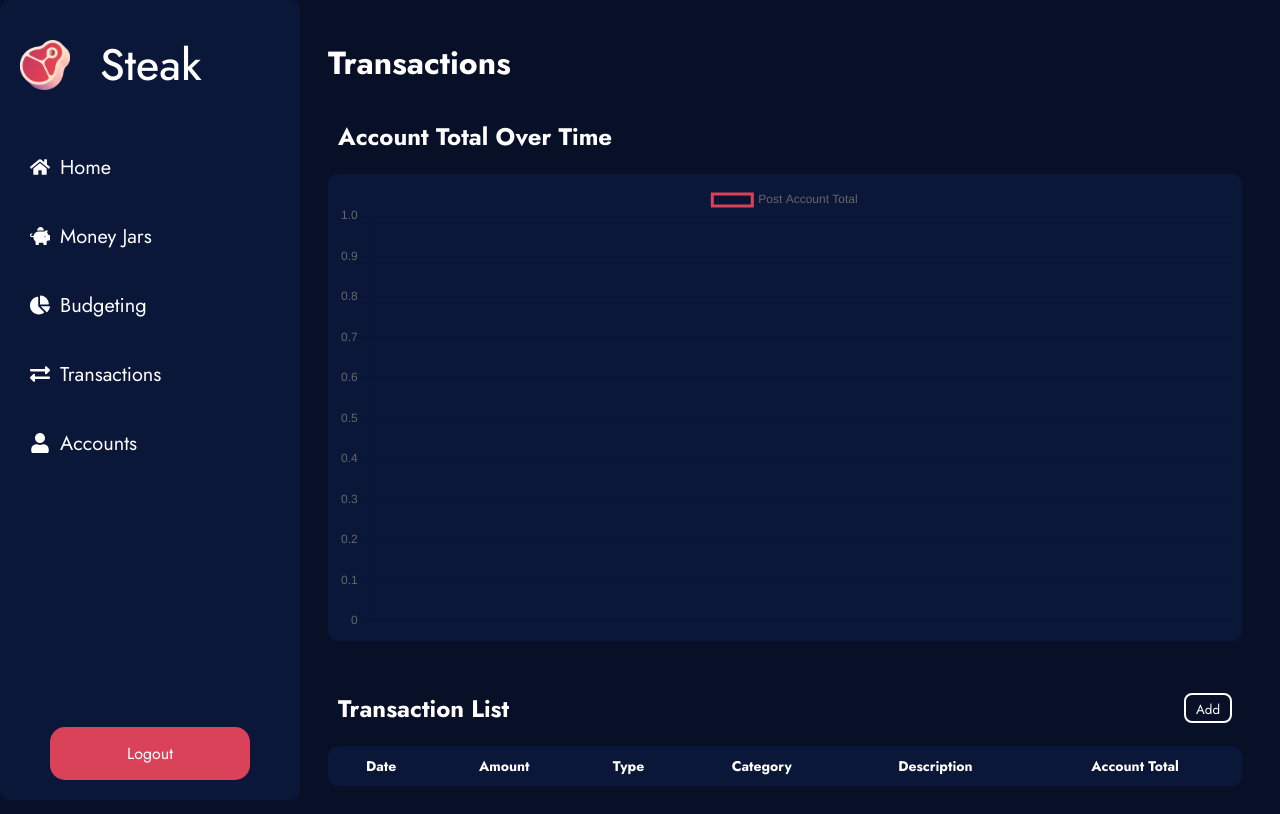
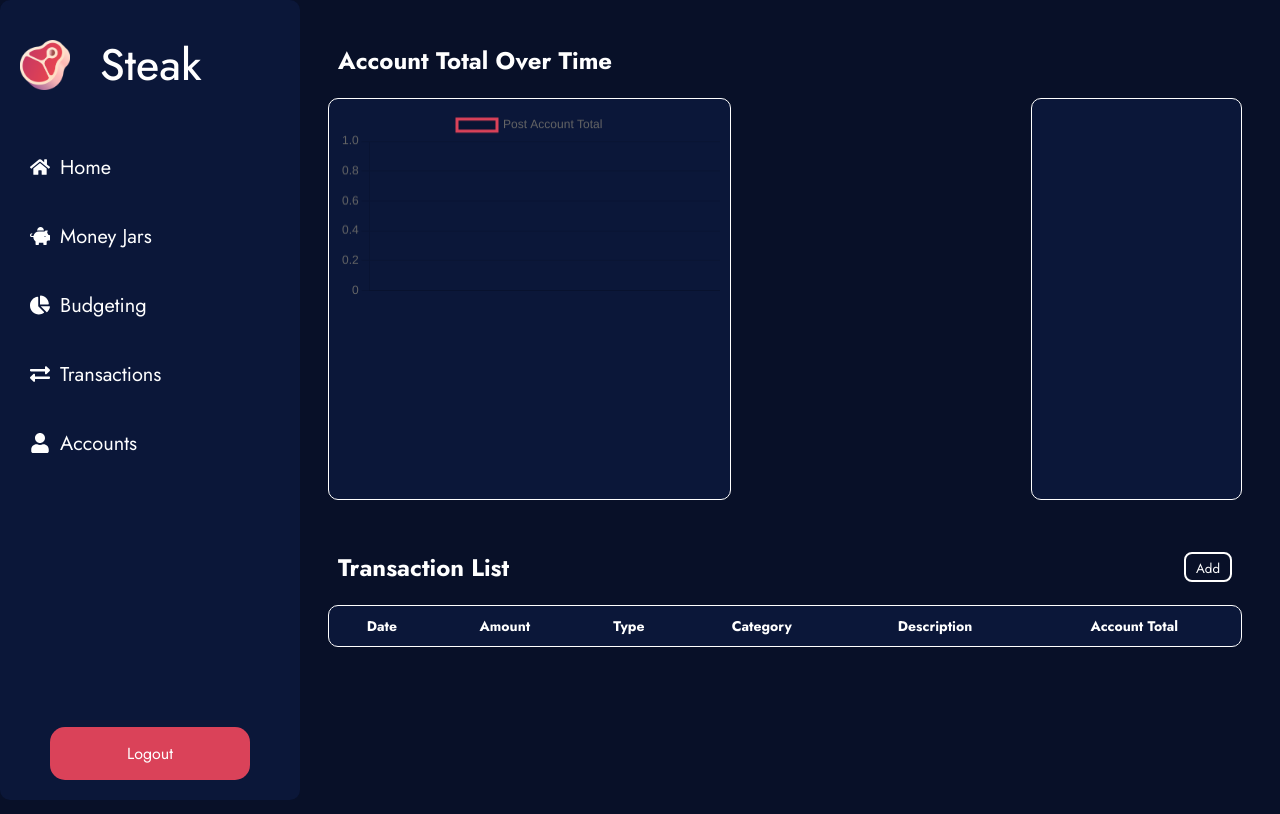
Before and after one commit to UniOfGreenwich/elee1149-coursework--steak, a React (Vite) app in the folder steakinc-web-app/steakinc-web-app/: page /transactions in a window 1280 px wide. Built offline with nearby package versions, Linux system fonts and the light colour scheme.

Commit message:
Styling updates for transactions and accounts

```diff
--- a/steakinc-web-app/steakinc-web-app/src/AccountScreen/AccountScreen.css
+++ b/steakinc-web-app/steakinc-web-app/src/AccountScreen/AccountScreen.css
@@ -162,7 +162,7 @@
     border-radius: 10px;
     border: 1px solid #ffffff;
     box-sizing: border-box;
-    margin-top: 20px;
+    margin: 20px 0;
 }
 
 .pie-chart {
@@ -178,6 +178,7 @@
 
 .account-summary-container {
     display: block;
+    margin-top: 10px;
 }
 
 .account-selected-item {
@@ -249,6 +250,16 @@
     text-align: center;
 }
 
+.accounts-transaction-chart-container {
+    width: 100%;
+    min-height: 300px;
+    max-height: 600px;
+    min-width: 200px;
+    max-width: 950px;
+    margin: 0 auto;
+    border-radius: 10px;
+}
+
 @media (min-width: 768px) {
     .account-selected-container, .pie-chart-container {
         width: 300px;
@@ -285,9 +296,24 @@
         font-size: 30px;
         margin: 0 0 20px 90px;
     }
+
+    .account-summary-container {
+        margin-bottom: 50px;
+    }
+
+    .accounts-transaction-chart-container {
+        min-width: 200px;
+        max-width: 350px;
+    }
 }
 
 @media (min-width: 1224px) {
+
+    .accounts-transaction-chart-container {
+        min-width: 500px;
+        max-width: 650px;
+    }
+
     .accounts-title-text {
         margin-left: 320px;
     }
@@ -315,10 +341,24 @@
     .account-selected-container, .pie-chart-container {
         width: 400px;
     }
+
+    .accounts-transaction-chart-container {
+        min-width: 500px;
+        max-width: 800px;
+    }
 }
 
 @media (min-width: 1701px) {
     .account-selected-container, .pie-chart-container {
-        width: 500px;
+        width: 475px;
+    }
+
+    .account-summary-container {
+        margin-right: 40px;
+    }
+
+    .accounts-transaction-chart-container {
+        min-width: 500px;
+        max-width: 950px;
     }
 }
--- a/steakinc-web-app/steakinc-web-app/src/AccountScreen/AccountScreen.jsx
+++ b/steakinc-web-app/steakinc-web-app/src/AccountScreen/AccountScreen.jsx
@@ -134,7 +134,6 @@ function AccountsScreen() {
 
     return (
         <div>
-            <h1 className="accounts-title-text">Accounts</h1>
             <NavSideBar />
             <div className="accounts-wrapper">
                 <div className="account-summary-container">
@@ -156,8 +155,10 @@ function AccountsScreen() {
                         </div>
                     </div>
                 </div>
-                <div className="transactions-chart-container">
-                    <TransactionsChart transactions={transactions} />
+                <div className="accounts-transaction-chart-container">
+                    <div className="accounts-transaction-chart">
+                        <TransactionsChart transactions={transactions} />
+                    </div>
                 </div>
                 {width >= 1024 ? (
                     <VerticalCarouselAccounts accounts={accounts} setSelectedAccount={setSelectedAccount} />
--- a/steakinc-web-app/steakinc-web-app/src/AccountScreen/HorizontalCarouselAccounts.css
+++ b/steakinc-web-app/steakinc-web-app/src/AccountScreen/HorizontalCarouselAccounts.css
@@ -4,6 +4,7 @@
     padding-top: 20px;
     background-color: #0B1739;
     border-radius: 10px;
+    border: 1px solid #ffffff;
 }
 
 .horizontal-account-container {
@@ -18,6 +19,7 @@
     border: 3px solid #DA4259;
     color: #ffffff;
     border-radius: 30px;
+
 
     p {
         font-size: 15px;
--- a/steakinc-web-app/steakinc-web-app/src/TransactionScreen/TransactionScreen.css
+++ b/steakinc-web-app/steakinc-web-app/src/TransactionScreen/TransactionScreen.css
@@ -47,8 +47,9 @@
     color: #ffffff;
     background-color: #0B1739;
     border-radius: 10px;
-    max-height: 500px;
+    max-height: 450px;
     overflow-y: auto;
+    border: 1px solid #ffffff;
 }
 
 .transaction-table-container {
@@ -99,7 +100,7 @@
 
 .line-chart-title {
     color: #ffffff;
-    margin: 50px 0 20px 10px;
+    margin: 70px 0 20px 10px;
 }
 
 .transaction-type-ingoing {
@@ -135,6 +136,24 @@
     scrollbar-color: #ffffff #0B1739;
 }
 
+.line-chart-container {
+    width: 100%;
+    min-height: 200px;
+    max-height: 400px;
+    border-radius: 10px;
+    overflow: hidden;
+    border: 1px solid #ffffff;
+}
+
+.transactions-placeholder {
+    display: none;
+    border: 1px solid #ffffff;
+}
+
+.transactions-chart-container {
+    display: flex;
+}
+
 @media (min-width: 1024px) {
     .transaction-container, .transaction-wrapper {
         margin: 0 10px 0 300px;
@@ -146,8 +165,20 @@
     }
 
     .transaction-table-wrapper {
-        max-height: 500px;
+        max-height: 300px;
     }
 
+    .line-chart-title {
+        margin-top: 30px;
+    }
+
+    .transactions-placeholder {
+        display: block;
+        background-color: #0B1739;
+        height: 400px;
+        width: 500px;
+        margin-left: 300px;
+        border-radius: 10px;
+    }
 
 }
--- a/steakinc-web-app/steakinc-web-app/src/TransactionScreen/TransactionScreen.jsx
+++ b/steakinc-web-app/steakinc-web-app/src/TransactionScreen/TransactionScreen.jsx
@@ -103,9 +103,6 @@ function TransactionsScreen() {
         <div className='transation-wrapper'>
             <NavSideBar />
             <div className='transaction-container'>
-                <div className="transaction-title-container">
-                    <h1 className="transaction-title">Transactions</h1>
-                </div>
                 {showModal && (
                     <TransactionForm
                         userId={userId}
@@ -119,7 +116,10 @@ function TransactionsScreen() {
                     />
                 )}
                 <h2 className="line-chart-title">Account Total Over Time</h2>
-                <TransactionsChart transactions={transactions} />
+                <div className="transactions-chart-container">
+                    <TransactionsChart transactions={transactions} />
+                    <div className="transactions-placeholder"></div>
+                </div>
                 <div className="transaction-table-add-container">
                     <h2 className="transaction-table-title">Transaction List</h2>
                     <button className='add-transaction-button' onClick={() => setShowModal(true)}>Add</button>
```
